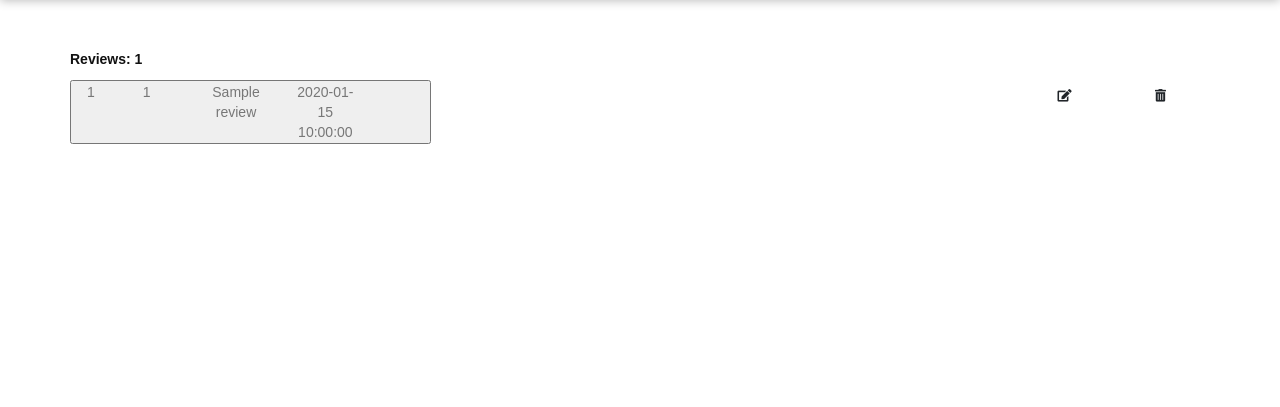
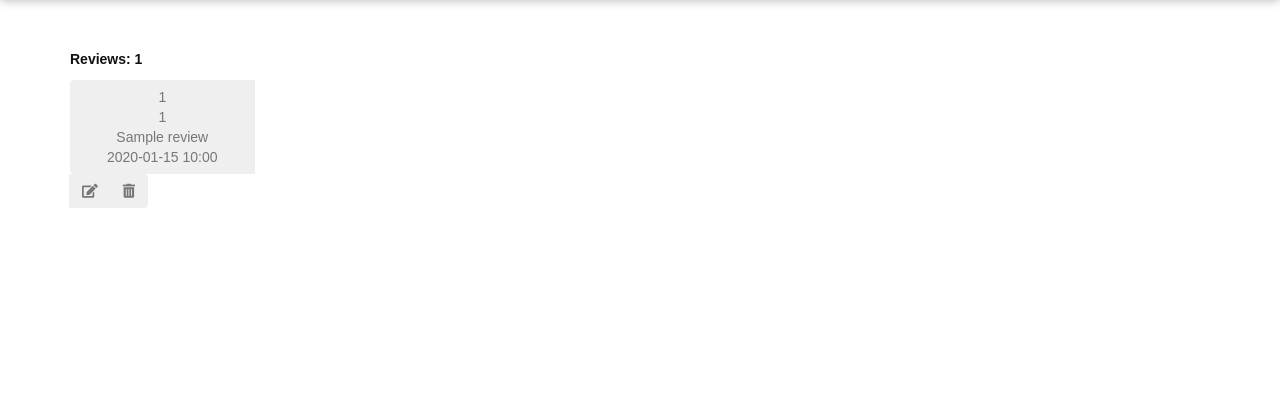
Before and after one commit to dmytro-iovenko/python-100-days-of-code, a Flask app: page /admin in a window 1280 px wide. Shown: the part 72-479 px from the top of the page. Run offline with Flask 3, Linux system fonts and the light colour scheme; tables that the repository leaves empty hold one stand-in row (values such as "Sample post"); some libraries are stand-ins or nearby versions.

Commit message:
styling admin page

```diff
--- a/95-custom-api/static/css/styles.css
+++ b/95-custom-api/static/css/styles.css
@@ -230,22 +230,6 @@ h1.new-books {
 
 /******* admin section ***********/
 
-.accordion-btn {
-    position: relative;
-    display: flex;
-    align-items: center;
-    width: 100%;
-    padding: 1rem 1.25rem;
-    font-size: 1.25rem;
-    color: #212529;
-    text-align: left;
-    background-color: #fff;
-    border: 0;
-    border-radius: 0;
-    overflow-anchor: none;
-    /* transition: color .15s ease-in-out,background-color .15s ease-in-out,border-color .15s ease-in-out,box-shadow .15s ease-in-out,border-radius .15s ease; */
-}
-
 .accordion-review {
     white-space: pre-wrap;
 
--- a/95-custom-api/templates/admin.html
+++ b/95-custom-api/templates/admin.html
@@ -26,39 +26,36 @@
         {% if reviews %}
         <div class='container'>
             <h5>Reviews: {{reviews|length}}</h5>
-            <div class="accordion accordion-flush">
+            <div class="accordion" id="reviewsList">
                 {% for review in reviews %}
-                <div class="row accordion-item">
-                    <div class="col-lg-10 accordion-header">
-                        <button type="button" aria-expanded="false" class="accordion-button collapsed">
-                            <div class="col-lg-1">
+                <div class="btn-group d-flex" role="group" id="heading-{{review.id}}">
+                    <button class="btn btn-light btn-block text-left" type="button" data-toggle="collapse" data-target="#collapse-{{review.id}}">
+                        <div class="row">
+                            <div class="col-1">
                                 {{review.id}}
                             </div>
-                            <div class="col-lg-3">
+                            <div class="col-3">
                                 {{review.isbn13}}
                             </div>
-                            <div class="col-lg-3">
+                            <div class="col-4">
                                 {{review.name}}
                             </div>
-                            <div class="col-lg-3">
-                                {{review.date}}
+                            <div class="col-4">
+                                {{review.date.strftime('%Y-%m-%d %H:%M')}}
+                            </div>
                         </div>
                     </button>
-                    </div>
-                    <div class="col-lg-1">
-                        <button type="button" class="accordion-btn">
+                    <button type="button" class="btn btn-light">
                         <i class="fas fa-edit"></i>
                     </button>
-                    </div>
-                    <div class="col-lg-1">
-                        <button type="button" class="accordion-btn">
+                    <button type="button" class="btn btn-light">
                         <i class="fas fa-trash-alt"></i>
                     </button>
                 </div>
-                    <div class="accordion-collapse collapse" style="">
-                        <div class="col-lg-10 accordion-review accordion-body">
+
+                <div id="collapse-{{review.id}}" class="collapse" data-parent="#reviewsList">
+                  <div class="card-body">
                       {{review.review}}
-                        </div>
                   </div>
                 </div>
                 {% endfor %}
```
Lines whose indentation alone changed are shown as unchanged.
